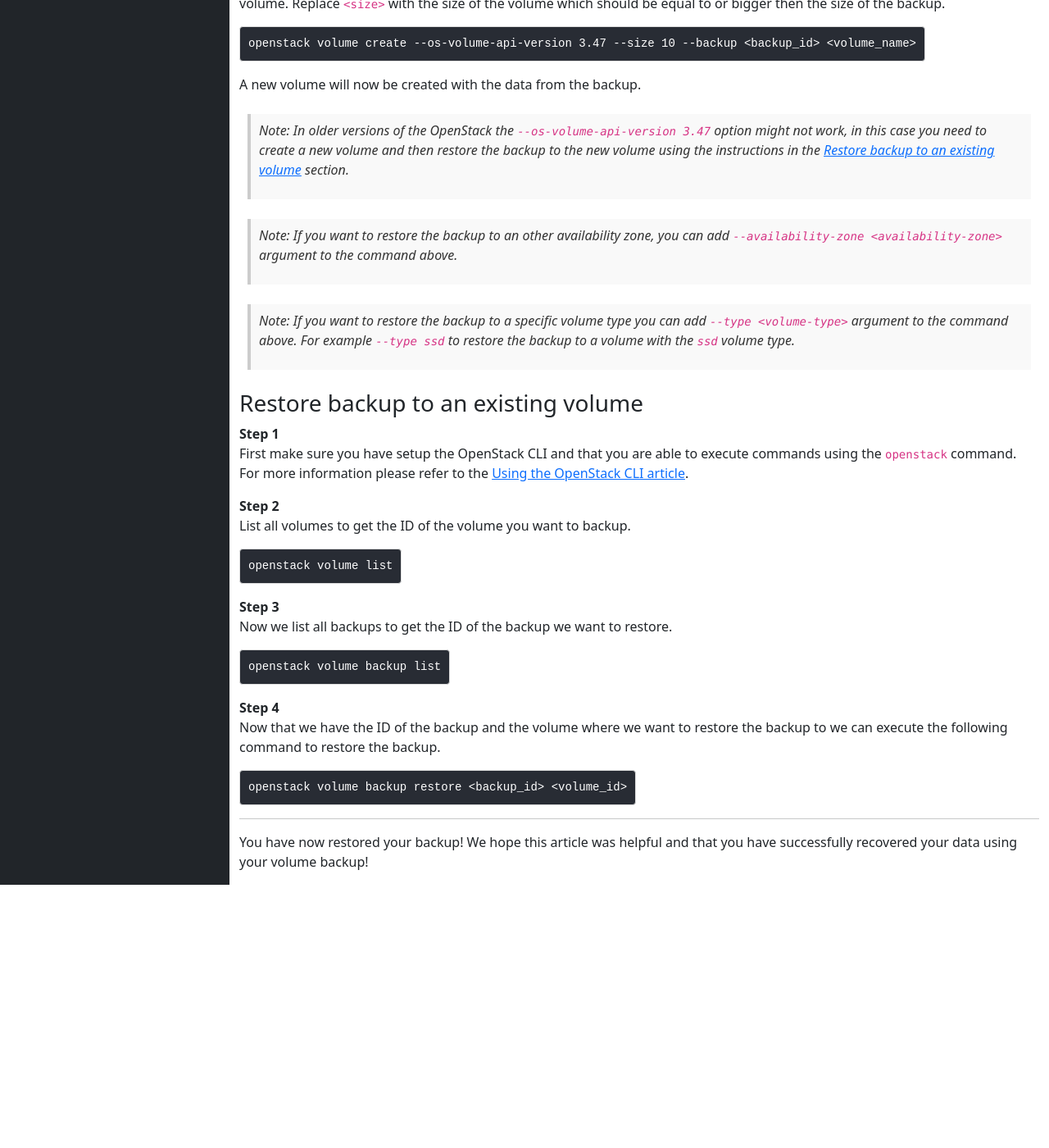
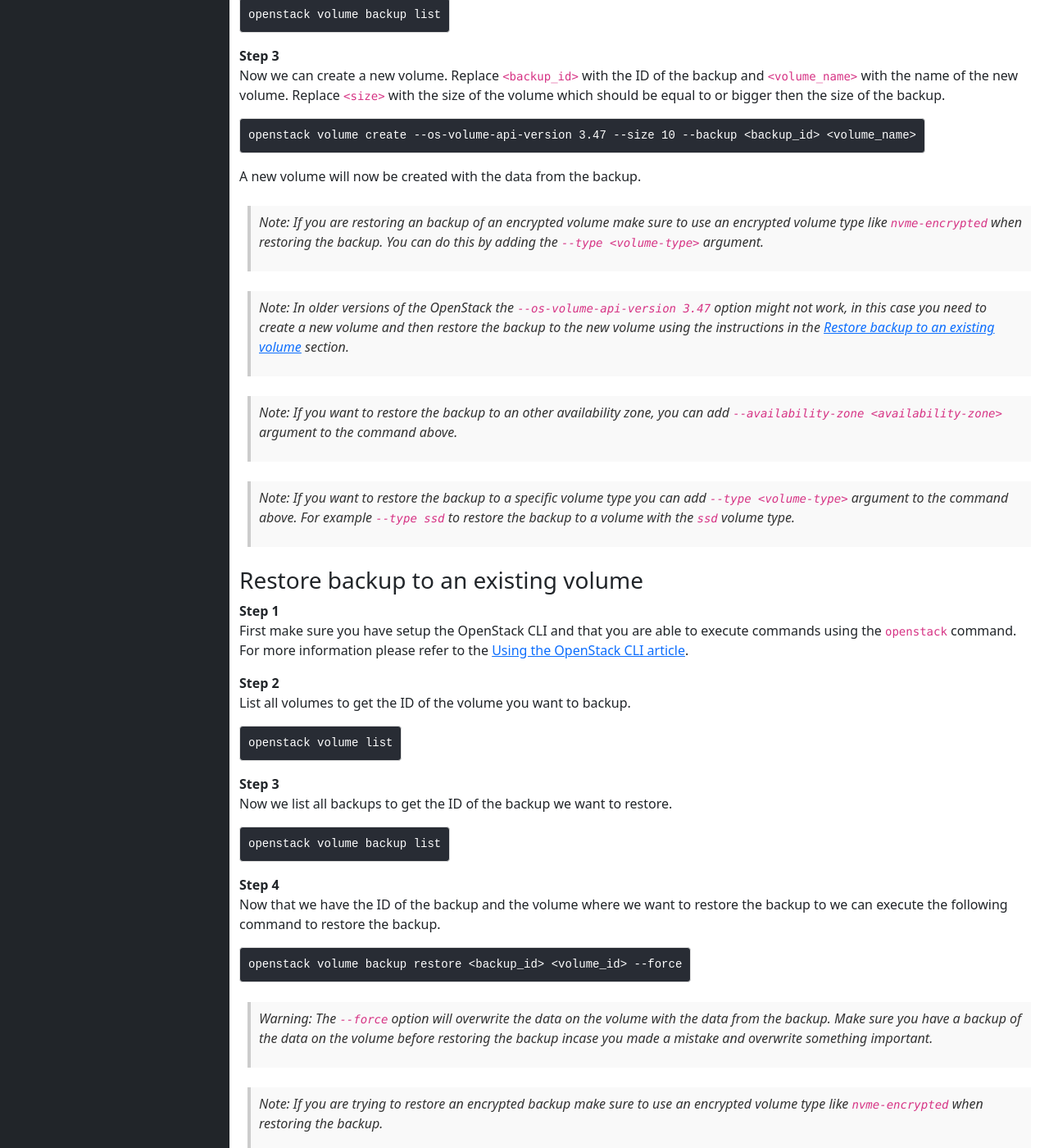
Before and after one commit to bkranendonk/OpenStack-Docs, a Jekyll site: the page built from _posts/volume/2023-03-06-restore-volume-backup.md, in a window 1280 px wide and 1400 px high, scrolled down 1258 px. Shown: the whole window at 82% size. Built offline with Jekyll 4.4.1, drawn with Linux system fonts in a browser that asks for light colours; before the commit the page ends 2337 px from its top, so only the background shows below that; some of the changed text lies outside the part shown.

Commit message:
Improve volume restore

````diff
--- a/_posts/volume/2023-03-06-restore-volume-backup.md
+++ b/_posts/volume/2023-03-06-restore-volume-backup.md
@@ -35,6 +35,9 @@
 **Step 4b (Restoring to an existing volume)**
 Select the volume you want to restore the backup to and click on `Restore
 Backup`.
+
+> Note: If you are trying to restore an encrypted backup make sure to use an
+> encrypted volume type like `nvme-encrypted` when restoring the backup.
 
 ---
 
@@ -83,6 +86,10 @@
 
 A new volume will now be created with the data from the backup.
 
+> Note: If you are restoring an backup of an encrypted volume make sure
+> to use an encrypted volume type like `nvme-encrypted` when restoring the
+> backup. You can do this by adding the  `--type <volume-type>` argument.
+
 > Note: In older versions of the OpenStack the `--os-volume-api-version 3.47`
 option might not work, in this case you need to create a new volume and then
 restore the backup to the new volume using the instructions in the
@@ -123,8 +130,16 @@
 Now that we have the ID of the backup and the volume where we want to restore
 the backup to we can execute the following command to restore the backup.
 ```bash
-openstack volume backup restore <backup_id> <volume_id>
+openstack volume backup restore <backup_id> <volume_id> --force
 ```
+
+> Warning: The `--force` option will overwrite the data on the volume with the
+> data from the backup. Make sure you have a backup of the data on the volume
+> before restoring the backup incase you made a mistake and overwrite
+> something important.
+
+> Note: If you are trying to restore an encrypted backup make sure to use an
+> encrypted volume type like `nvme-encrypted` when restoring the backup.
 
 ---
 
````
